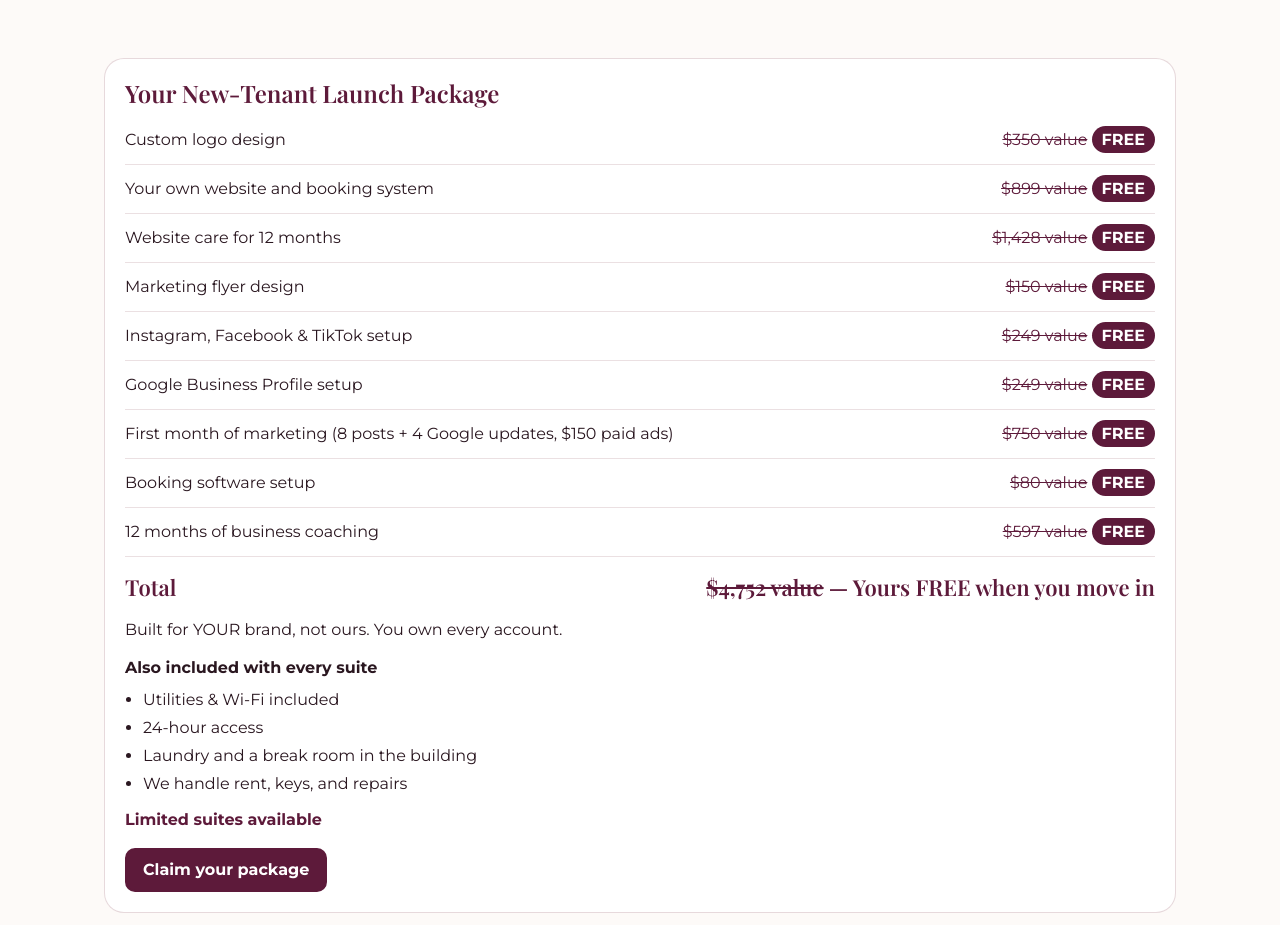
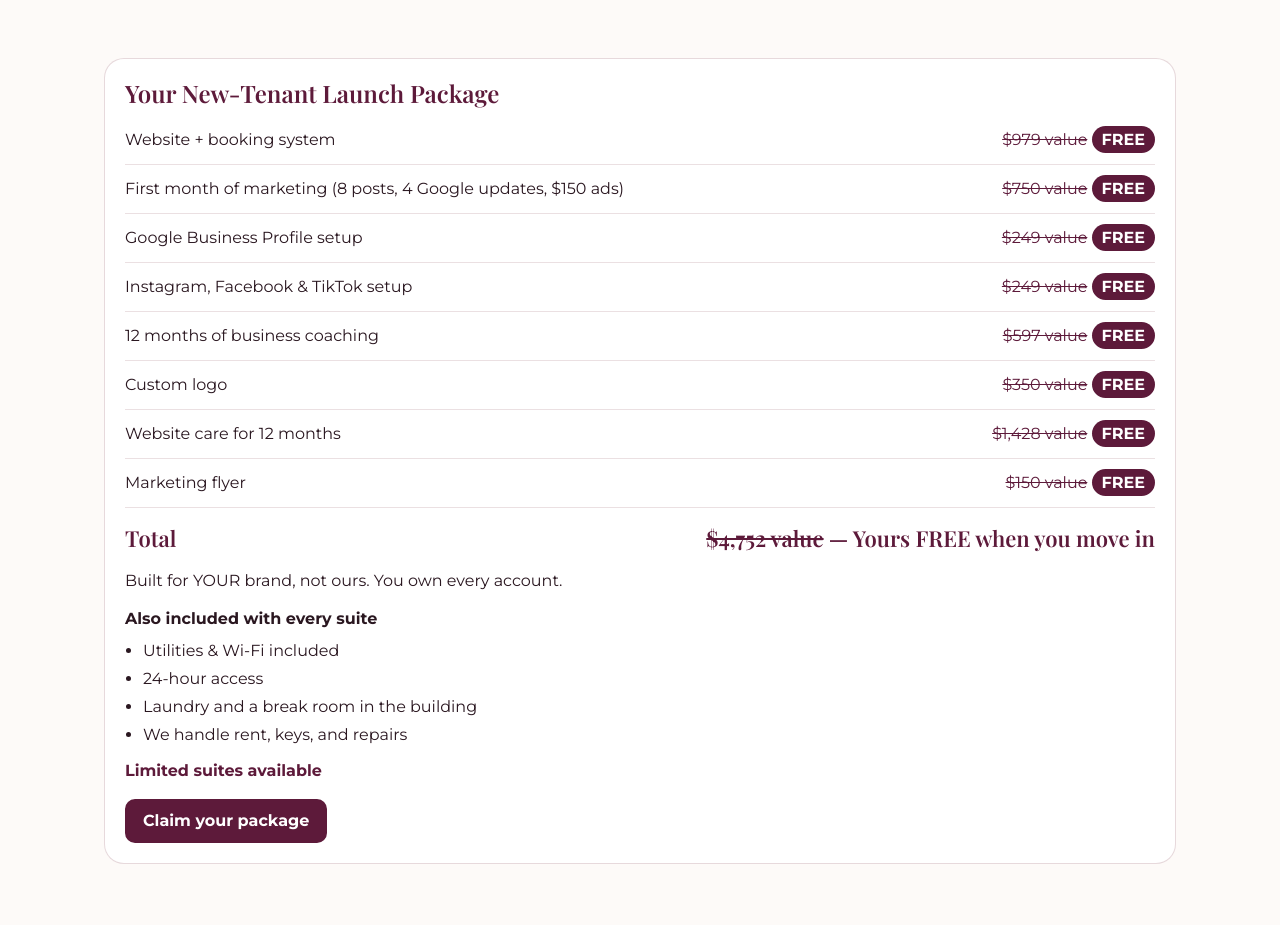
Before and after one commit to louis10251988/ohlala-website, a plain HTML site: page index.html in a window 1280 px wide. Shown: the part 920-1845 px from the top of the page. Drawn offline with nearby package versions, Linux system fonts and the light colour scheme.

Commit message:
Shorten the launch package to eight items.
Website and booking are one $979 line. The list is ordered for a new owner, and the total stays $4,752.

Co-authored-by: louis10251988 <louis10251988@users.noreply.github.com>

```diff
--- a/index.html
+++ b/index.html
@@ -102,15 +102,14 @@
     <div class="offer-card" id="launch-package">
       <h2>Your New-Tenant Launch Package</h2>
       <ul class="stack">
-        <li><span>Custom logo design</span><span class="vals"><s>$350 value</s> <b>FREE</b></span></li>
-        <li><span>Your own website and booking system</span><span class="vals"><s>$899 value</s> <b>FREE</b></span></li>
+        <li><span>Website + booking system</span><span class="vals"><s>$979 value</s> <b>FREE</b></span></li>
+        <li><span>First month of marketing (8 posts, 4 Google updates, $150 ads)</span><span class="vals"><s>$750 value</s> <b>FREE</b></span></li>
+        <li><span>Google Business Profile setup</span><span class="vals"><s>$249 value</s> <b>FREE</b></span></li>
+        <li><span>Instagram, Facebook &amp; TikTok setup</span><span class="vals"><s>$249 value</s> <b>FREE</b></span></li>
+        <li><span>12 months of business coaching</span><span class="vals"><s>$597 value</s> <b>FREE</b></span></li>
+        <li><span>Custom logo</span><span class="vals"><s>$350 value</s> <b>FREE</b></span></li>
         <li><span>Website care for 12 months</span><span class="vals"><s>$1,428 value</s> <b>FREE</b></span></li>
-        <li><span>Marketing flyer design</span><span class="vals"><s>$150 value</s> <b>FREE</b></span></li>
-        <li><span>Instagram, Facebook &amp; TikTok setup</span><span class="vals"><s>$249 value</s> <b>FREE</b></span></li>
-        <li><span>Google Business Profile setup</span><span class="vals"><s>$249 value</s> <b>FREE</b></span></li>
-        <li><span>First month of marketing (8 posts + 4 Google updates, $150 paid ads)</span><span class="vals"><s>$750 value</s> <b>FREE</b></span></li>
-        <li><span>Booking software setup</span><span class="vals"><s>$80 value</s> <b>FREE</b></span></li>
-        <li><span>12 months of business coaching</span><span class="vals"><s>$597 value</s> <b>FREE</b></span></li>
+        <li><span>Marketing flyer</span><span class="vals"><s>$150 value</s> <b>FREE</b></span></li>
       </ul>
       <div class="stack-total"><span>Total</span><span><s>$4,752 value</s> — Yours FREE when you move in</span></div>
       <p class="offer-own">Built for YOUR brand, not ours. You own every account.</p>
```
